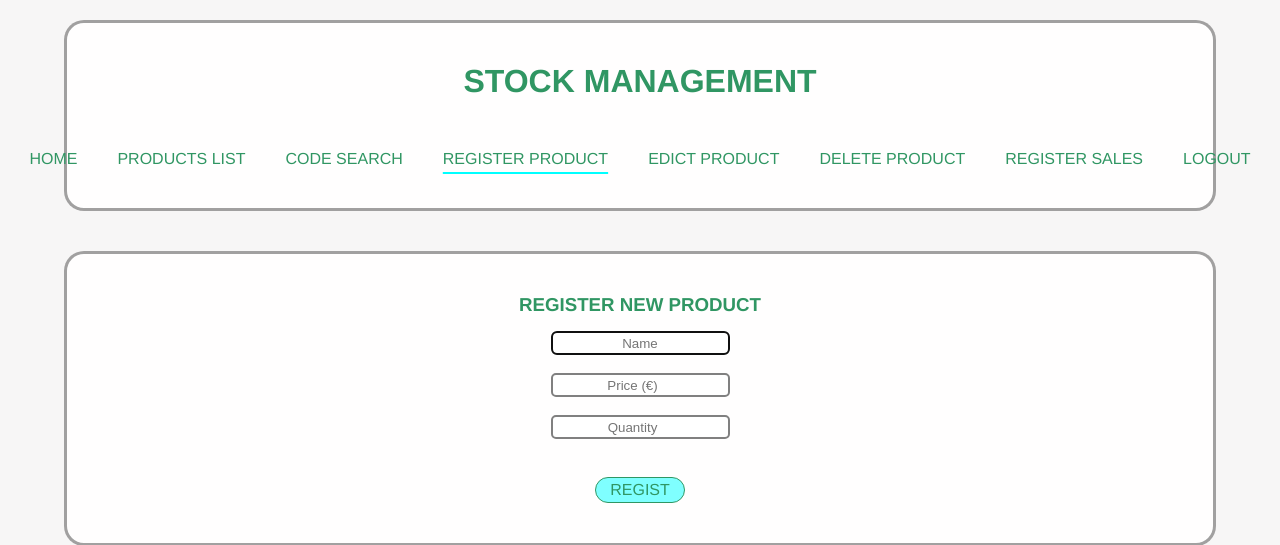
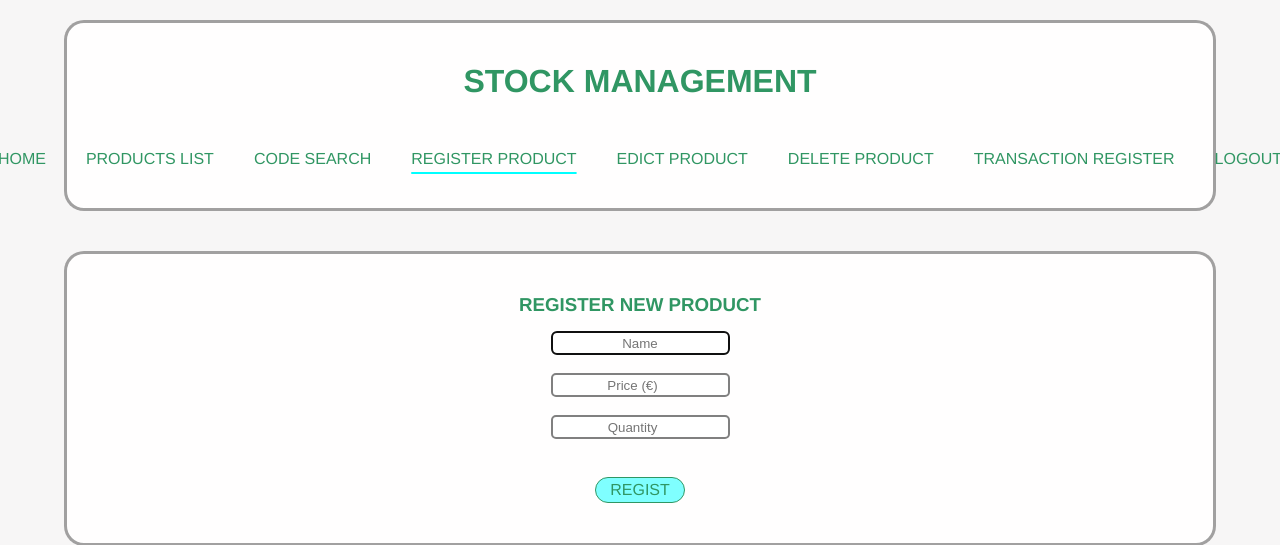
Before and after one commit to FMatiasMendes/Stock_Management_Site, a PHP site: page /registerProduct.php in a window 1280 px wide. Shown: the top 545 px of the page. Run offline with PHP 8.4, Linux system fonts and the light colour scheme.

Commit message:
renaming transactionRegister file

```diff
--- a/components/header.php
+++ b/components/header.php
@@ -20,8 +20,8 @@
 			<li><a href="deleteProduct.php" class="<?= ($page == `DELETE PRODUCT`) ? "link-active" : ""; ?>">
 				DELETE PRODUCT
 			</a></li>
-			<li><a href="registerSales.php" class="<?= ($page == "REGISTER SALES") ? "link-active" : ""; ?>">
-				REGISTER SALES
+			<li><a href="registerSales.php" class="<?= ($page == "TRANSACTION REGISTER") ? "link-active" : ""; ?>">
+				TRANSACTION REGISTER
 			</a></li>
 			<li><a href="index.php">
 				LOGOUT
--- a/deleteProduct.php
+++ b/deleteProduct.php
@@ -56,15 +56,13 @@
 			<!-- change id number -->
 			<h3 class="page-titles">DELETE PRODUCT</h3>
 			<p class="delete-message">Are you shure you want to delete
-				<b></b><?= $product['name'] ?? ''; ?> (ID <?= $product['id'] ?? ''; ?>)</b>?
+				<b><?= $product['name'] ?? ''; ?> (ID <?= $product['id'] ?? ''; ?>)</b>?
 			</p>
 
 			<!-- correct this condition -->
 			<!-- <?php if ($product === null): ?> -->
 				<!-- <p class='error-message'>Product not found.</p> -->
     	<!-- <?php endif; ?> -->
-
-
 
 			<div>
 				<form action="deleteProduct.php" class="search-form" method="get">
--- a/registerSales.php
+++ b/transactionRegister.php
@@ -1,5 +1,5 @@
 <?php
-	$page = "REGISTER SALES";
+	$page = "TRANSACTION REGISTER";
 ?>
 
 <!DOCTYPE html>
```
